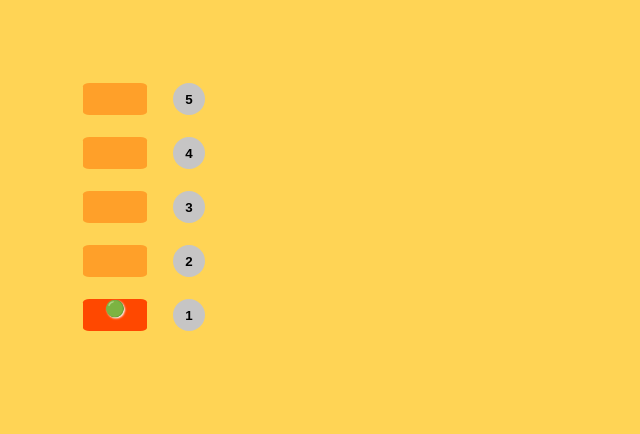
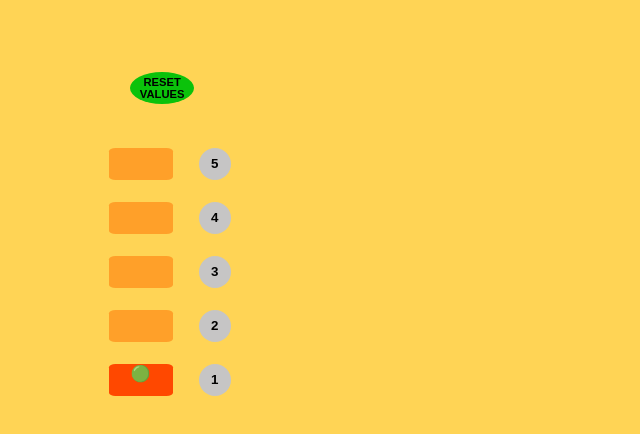
Before and after one commit to marcorange/vue-elevator, a Vue app: page / in a window 1280 px wide. Shown: the top 434 px of the page, without its empty margins (0-640 px from the left). Built offline with nearby package versions, Linux system fonts and the light colour scheme.

Commit message:
saving states available

```diff
--- a/package.json
+++ b/package.json
@@ -3,6 +3,7 @@
   "version": "0.1.0",
   "private": true,
   "scripts": {
+    "start": "vue-cli-service serve",
     "serve": "vue-cli-service serve",
     "build": "vue-cli-service build",
     "lint": "vue-cli-service lint"
--- a/public/index.html
+++ b/public/index.html
@@ -10,7 +10,7 @@
     <style>
       body {
           background-color: #ffbf00aa;
-          padding: 4rem;
+          padding: 5% 7%;
       }
     </style>
   </head>
--- a/src/App.vue
+++ b/src/App.vue
@@ -1,4 +1,5 @@
 <template>
+    <button @click="resetValues">RESET VALUES</button>
     <div class="container">
         <CabineCells
             :elevalorPosition="currentLevel"
@@ -10,7 +11,7 @@
         <CallButtons
             :click="addToQueue"
             :totalLevels="numberOfLevels"
-            :buttonQueue="executeQueue"
+            :buttonQueue="executionQueue"
         />
     </div>
 </template>
@@ -26,7 +27,7 @@ export default {
         return {
             currentLevel: 1,
             numberOfLevels: 5,
-            executeQueue: [],
+            executionQueue: [],
             movingDirection: {
                 level: null,
                 direction: "🟢",
@@ -38,7 +39,34 @@ export default {
         CabineCells,
         CallButtons,
     },
+    watch: {
+        currentLevel() {
+            localStorage.currentLevel = this.currentLevel;
+        },
+
+        executionQueue: {
+            deep: true,
+
+            handler() {
+                localStorage.setItem(
+                    "executionQueue",
+                    JSON.stringify(this.executionQueue)
+                );
+            },
+        },
+    },
     methods: {
+
+        resetValues() {
+          //later defaults or start params
+          this.currentLevel = 1;
+          this.executionQueue = [];
+          this.movingDirection.level = null;
+          this.movingDirection.direction = "🟢";
+          this.finishedCallAnimation = false;
+        },
+
+
         displayElevatorState(isReady) {
             this.movingDirection.level = null;
 
@@ -54,10 +82,9 @@ export default {
         nextCall() {
             this.displayElevatorState(true);
 
-            this.executeQueue.shift();
+            this.executionQueue.shift();
 
-            if (this.executeQueue.length > 0) {
-                console.log(this.executeQueue[0]);
+            if (this.executionQueue.length > 0) {
                 return this.initNewCall();
             } else {
                 return;
@@ -74,13 +101,13 @@ export default {
 
         initNewCall() {
             let interval = setInterval(() => {
-                this.movingDirection.level = this.executeQueue[0];
-                if (this.currentLevel === this.executeQueue[0]) {
+                this.movingDirection.level = this.executionQueue[0];
+                if (this.currentLevel === this.executionQueue[0]) {
                     this.finishCall(interval);
-                } else if (this.currentLevel < this.executeQueue[0]) {
+                } else if (this.currentLevel < this.executionQueue[0]) {
                     this.movingDirection.direction = "⬆";
                     this.currentLevel += 1;
-                } else if (this.currentLevel > this.executeQueue[0]) {
+                } else if (this.currentLevel > this.executionQueue[0]) {
                     this.movingDirection.direction = "⬇";
                     this.currentLevel -= 1;
                 } else {
@@ -90,21 +117,50 @@ export default {
         },
 
         addToQueue(destLevel) {
-            if (
-                !this.executeQueue.includes(destLevel) &&
-                destLevel !== this.currentLevel
-            ) {
-                this.executeQueue.push(destLevel);
-                if (this.executeQueue.length === 1) {
-                    this.initNewCall();
+            if (!this.executionQueue.includes(destLevel)) {
+                if (
+                    destLevel !== this.currentLevel ||
+                    (destLevel === this.currentLevel &&
+                        this.movingDirection.level)
+                ) {
+                    this.executionQueue.push(destLevel);
+                    if (this.executionQueue.length === 1) {
+                        this.initNewCall();
+                    }
                 }
             }
         },
     },
+
+    mounted() {
+        if (localStorage.currentLevel) {
+            this.currentLevel = Number(localStorage.currentLevel);
+        }
+
+        if (localStorage.executionQueue) {
+            this.executionQueue = JSON.parse(
+                localStorage.getItem("executionQueue")
+            );
+            this.executionQueue.unshift(this.executionQueue[0]);
+            this.nextCall();
+        }
+    },
 };
 </script>
 
-<style>
+<style scoped>
+button {
+  font-weight: bold;
+  font-size: 0.7rem;
+  background-color: rgb(11, 194, 11);
+  border-style: none;
+  border-radius: 100%;
+  width: 4rem;
+  height: 2rem;
+  margin-left: 3%;
+  margin-bottom: 3%
+}
+
 .container {
     display: flex;
 }
--- a/src/components/SingleCabineCell.vue
+++ b/src/components/SingleCabineCell.vue
@@ -28,7 +28,6 @@ export default {
     border-radius: 10%;
     text-align: center;
     color: #540375;
-    text-shadow: 1px 1px 2px white;
     font-weight: bold;
 }
 
```
Also changed, not shown: 1 other file (tests, documents, lock files or other folders).
